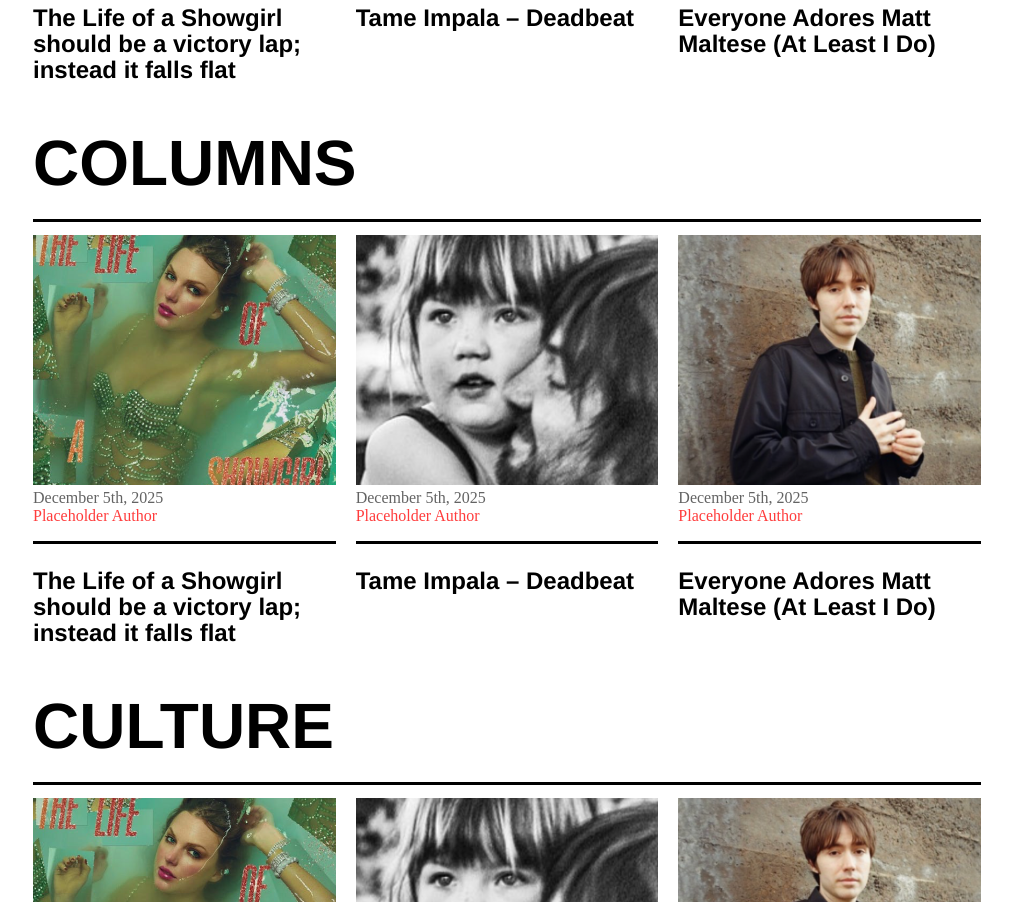
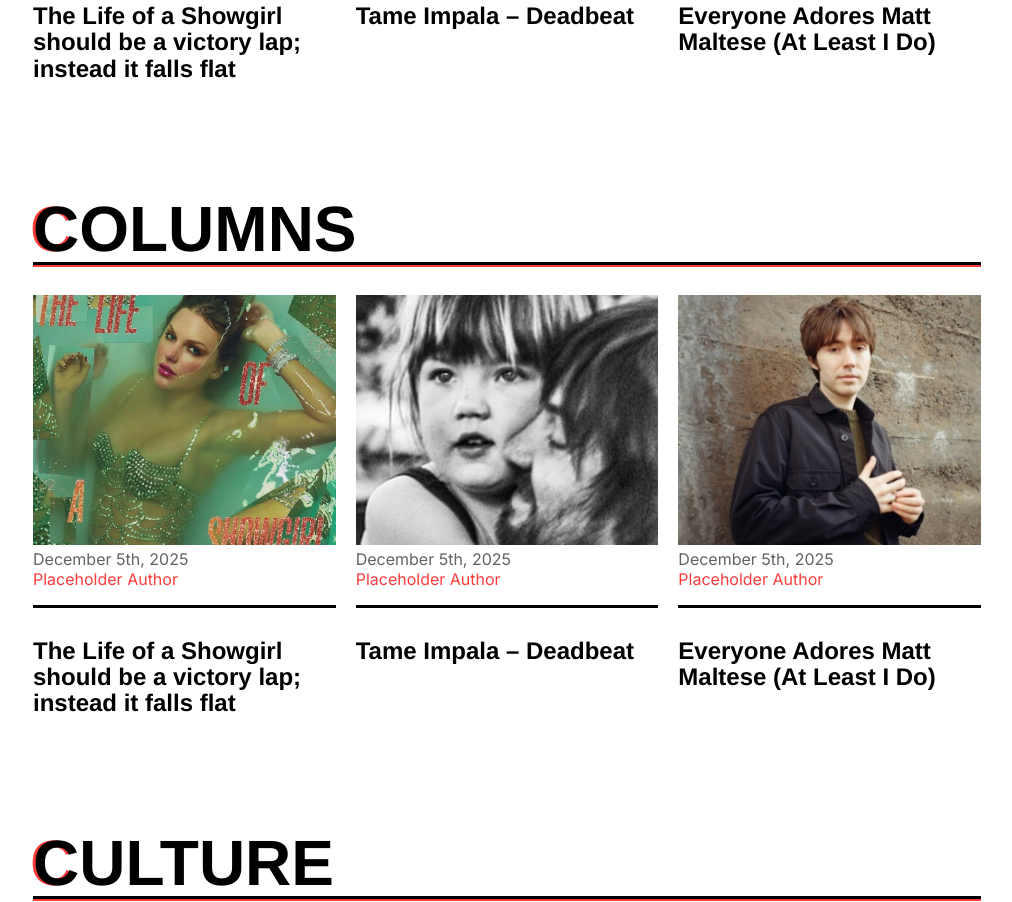
Before and after one commit to ccocadesigns/AROUSE-website, a website built with Vite: page index.html in a window 1280 px wide. Shown: the part 826-1728 px from the top of the page, without its empty margins (133-1145 px from the left). Built offline with nearby package versions, Linux system fonts and the light colour scheme.

Commit message:
First letter of headers given red drop shadow, spacing changed

```diff
--- a/src/Home.js
+++ b/src/Home.js
@@ -1,6 +1,6 @@
 // Helper functions
 const Header = (title) => `<h1 class="section-header">${title}</h1> <hr class="red-separator">`;
-const SpecialTitle = (text) => `<h1 class="special-title">${text}</h1> <hr>`;
+const RedLetter = (letter, title) => `<h1><span class="red-letter">${letter}</span>${title}</h1> <hr class="red-separator">`;
 const GenBodyMeeting = (date, time, location) => `
   <div class="meetings-container">
   <div class="left-meeting">
@@ -46,28 +46,28 @@
       ${Article("/matt-maltese.png", "December 5th, 2025", "Placeholder Author", "Everyone Adores Matt Maltese (At Least I Do)")}
       </div>
 
-      ${SpecialTitle("COLUMNS")}
+      ${RedLetter("C", "OLUMNS")}
       <div class="articles-grid">
       ${Article("/life-of-a-showgirl.png", "December 5th, 2025", "Placeholder Author", "The Life of a Showgirl should be a victory lap; instead it falls flat")}
       ${Article("/tame-impala-deadbeat.png", "December 5th, 2025", "Placeholder Author", "Tame Impala – Deadbeat")}
       ${Article("/matt-maltese.png", "December 5th, 2025", "Placeholder Author", "Everyone Adores Matt Maltese (At Least I Do)")}
       </div>
 
-      ${SpecialTitle("CULTURE")}
+      ${RedLetter("C", "ULTURE")}
       <div class="articles-grid">
       ${Article("/life-of-a-showgirl.png", "December 5th, 2025", "Placeholder Author", "The Life of a Showgirl should be a victory lap; instead it falls flat")}
       ${Article("/tame-impala-deadbeat.png", "December 5th, 2025", "Placeholder Author", "Tame Impala – Deadbeat")}
       ${Article("/matt-maltese.png", "December 5th, 2025", "Placeholder Author", "Everyone Adores Matt Maltese (At Least I Do)")}
       </div>
 
-      ${SpecialTitle("MUSIC")}
+      ${RedLetter("M", "USIC")}
       <div class="articles-grid">
       ${Article("/life-of-a-showgirl.png", "December 5th, 2025", "Placeholder Author", "The Life of a Showgirl should be a victory lap; instead it falls flat")}
       ${Article("/tame-impala-deadbeat.png", "December 5th, 2025", "Placeholder Author", "Tame Impala – Deadbeat")}
       ${Article("/matt-maltese.png", "December 5th, 2025", "Placeholder Author", "Everyone Adores Matt Maltese (At Least I Do)")}
       </div>
 
-      ${SpecialTitle("CAMPUS")}
+      ${RedLetter("C", "AMPUS")}
       <div class="articles-grid">
       ${Article("/life-of-a-showgirl.png", "December 5th, 2025", "Placeholder Author", "The Life of a Showgirl should be a victory lap; instead it falls flat")}
       ${Article("/tame-impala-deadbeat.png", "December 5th, 2025", "Placeholder Author", "Tame Impala – Deadbeat")}
--- a/src/style.css
+++ b/src/style.css
@@ -1,3 +1,5 @@
+@import url('https://fonts.googleapis.com/css2?family=Inter:ital,opsz,wght@0,14..32,100..900;1,14..32,100..900&display=swap');
+
 /* MAIN ELEMENTS */
 h1 {
   color: #000;
@@ -6,6 +8,8 @@
   font-style: normal;
   font-weight: 700;
   line-height: 26.04px;
+  margin-bottom: 20px;
+
 }
 
 h2 {
@@ -28,12 +32,20 @@
 hr {
   height: 3px;
   background: #000000;
-  margin-bottom: 13px;
+  margin-bottom: 30px;
   border:0px;
+}
+
+p {
+  font-family: 'Inter';
 }
 
 .red-separator {
   filter: drop-shadow(0px 2px 0px #FF0505C7);
+}
+
+.red-letter {
+  filter: drop-shadow(-3px 0px 0px #FF0505C7);
 }
 
 /* ENTIRE PAGE */
@@ -79,6 +91,7 @@
   display: grid;
   grid-template-columns: repeat(3, 1fr);
   gap: 20px;
+  margin-bottom: 110px;
 }
 
 .article {
```
